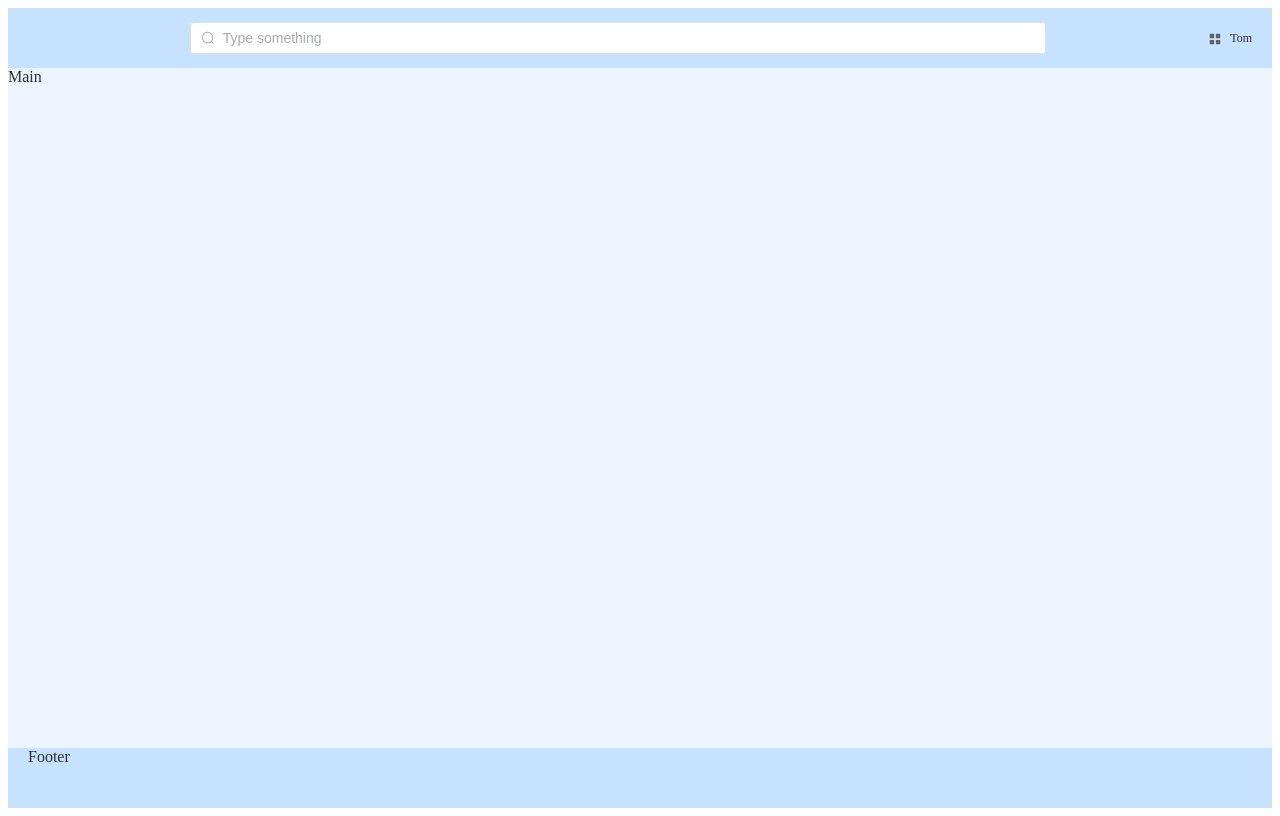
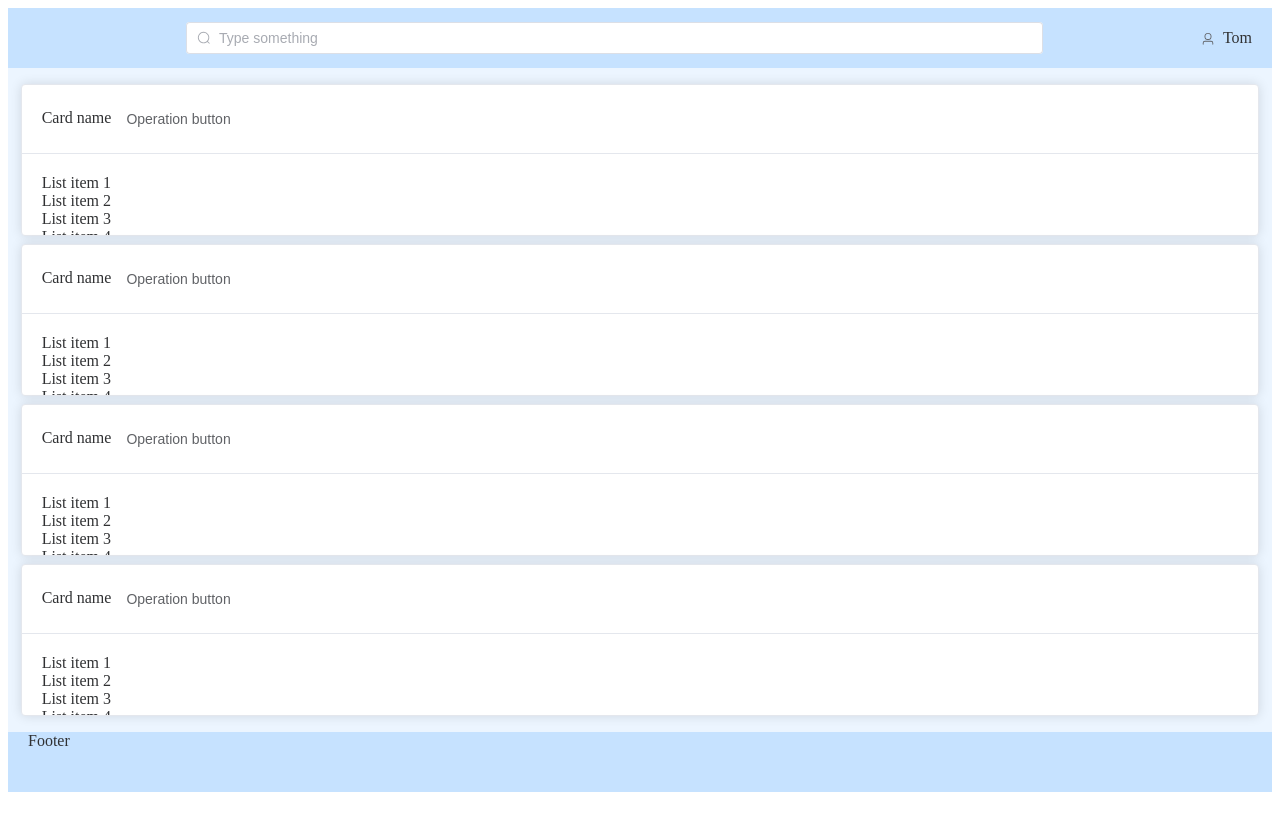
Before and after one commit to kommukommu/FriedRice, a Vue app in the folder FrontendFriedRice/: page / in a window 1280 px wide. Built offline with nearby package versions, Linux system fonts and the light colour scheme.

Commit message:
add card

```diff
--- a/FrontendFriedRice/src/components/Layout.vue
+++ b/FrontendFriedRice/src/components/Layout.vue
@@ -6,7 +6,7 @@
           <el-input v-model="inputSearch" class="input-search" placeholder="Type something" :prefix-icon="Search" />
           <el-dropdown>
             <el-icon style="margin-right: 8px; margin-top: 1px">
-              <setting />
+              <User />
             </el-icon>
             <template #dropdown>
               <el-dropdown-menu>
@@ -19,15 +19,16 @@
           <span>Tom</span>
         </div>
       </el-header>
-      <el-main class="layout-main">Main</el-main>
+      <el-main class="layout-main"><Homepage /></el-main>
       <el-footer class="layout-footer">Footer</el-footer>
     </el-container>
   </div>
 </template>
 
 <script setup>
-import { Menu as Setting, Search } from '@element-plus/icons-vue'
+import { User, Search } from '@element-plus/icons-vue'
 import { ref } from 'vue'
+import Homepage from './Main/Homepage.vue';
 
 let inputSearch = ref('')
 
@@ -36,7 +37,7 @@ let inputSearch = ref('')
 <style scoped>
 .layout-container-demo {
   display: flex;
-  height: 800px;
+  height: 80%;
 }
 
 .layout-container-demo .el-header {
@@ -82,7 +83,7 @@ let inputSearch = ref('')
 .layout-container-demo .layout-header {
   width: 100%;
   text-align: right;
-  font-size: 12px;
+  font-size: 16px;
 }
 
 .layout-container-demo .input-search {
--- /dev/null
+++ b/FrontendFriedRice/src/components/Main/Homepage.vue
@@ -0,0 +1,32 @@
+<template>
+    <div>
+        <el-space direction="vertical" fill fill-ratio=98 class="container">
+            <template class="space" />
+            <el-card v-for="i in 4" :key="i" class="box-card">
+                <template #header>
+                    <div class="card-header">
+                        <span>Card name</span>
+                        <el-button class="button" text>Operation button</el-button>
+                    </div>
+                </template>
+                <div v-for="o in 4" :key="o" class="text item">{{ 'List item ' + o }}</div>
+            </el-card>
+            <template class="space" />
+        </el-space>
+    </div>
+</template>
+<script setup>
+</script>
+<style scoped>
+.container{
+    height: auto;
+    width: 100%;
+    margin: 8px 0;
+}
+.box-card {
+    height: 150px;
+}
+.space {
+    height: 8px;
+}
+</style>
```
